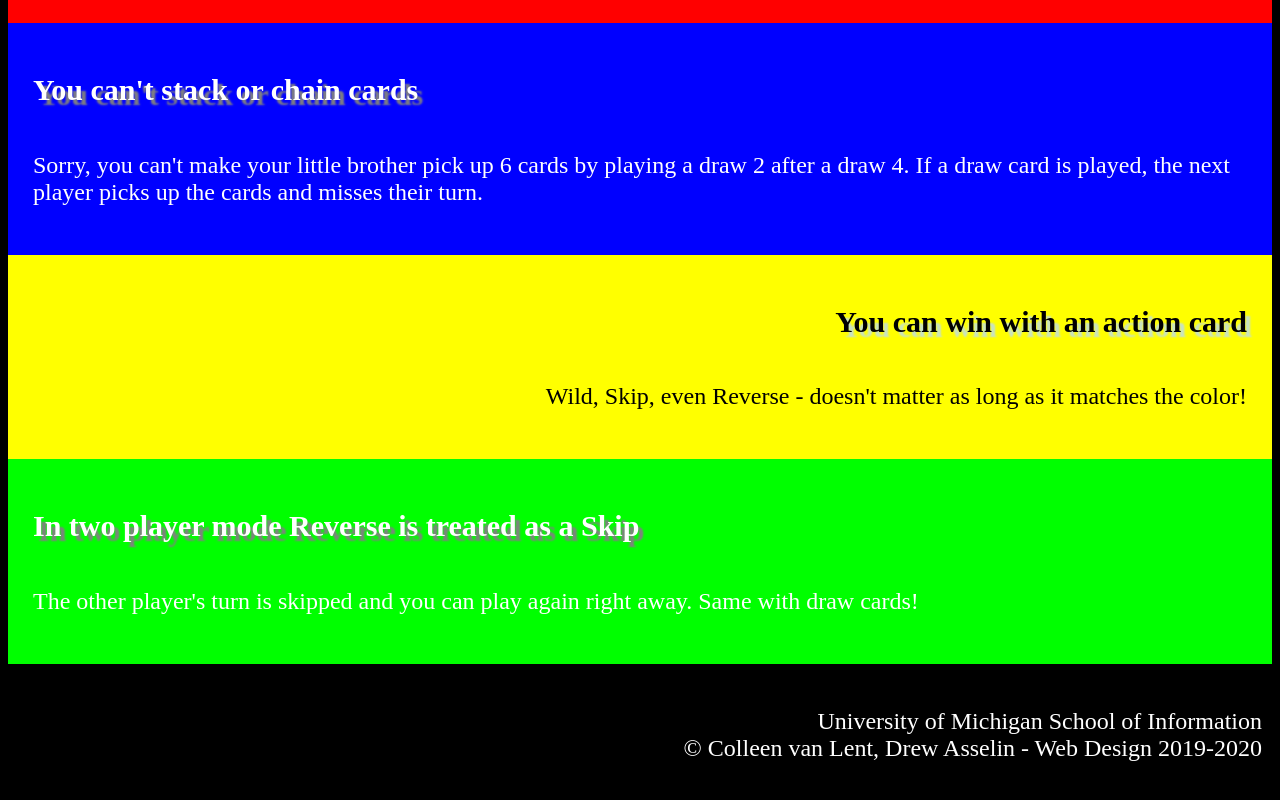
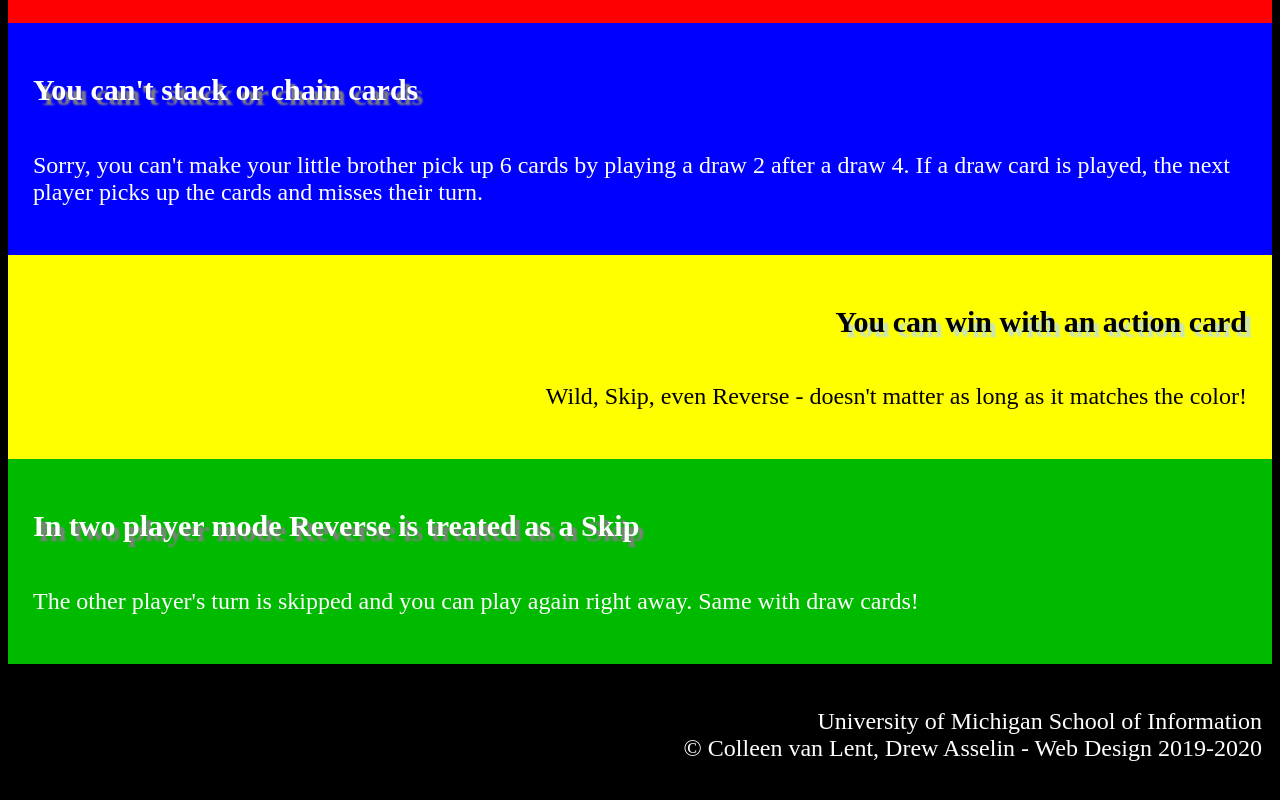
Before and after one commit to jingerzzz/homework2, a plain HTML site: page index.html in a window 1280 px wide. Shown: the part 996-1796 px from the top of the page. Drawn offline with Linux system fonts and the light colour scheme.

Commit message:
Update style.css

```diff
--- a/css/style.css
+++ b/css/style.css
@@ -64,7 +64,7 @@ div#yellow p{
 }
 
 div#green{
-    background-color:#00ff00;
+    background-color:#00ba00;
     text-align:left;
 }
 
```
